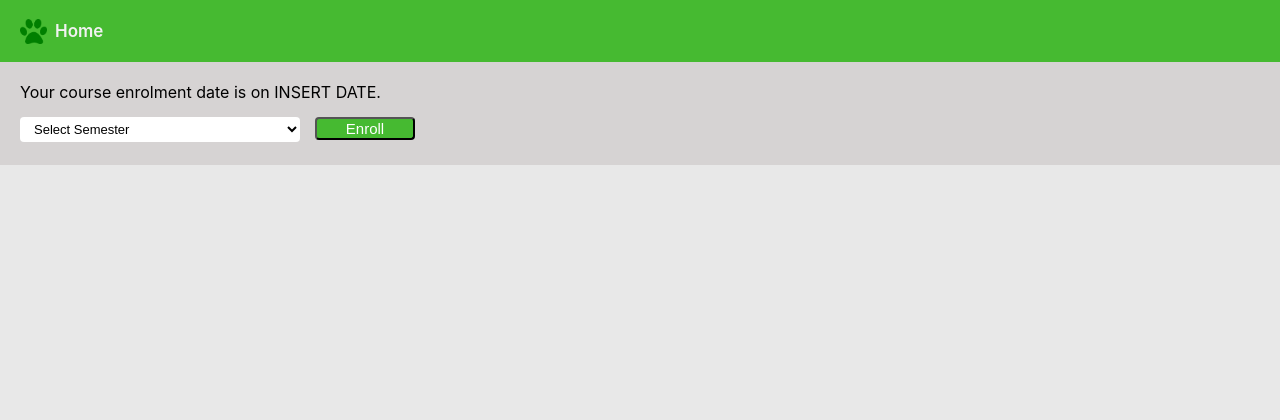
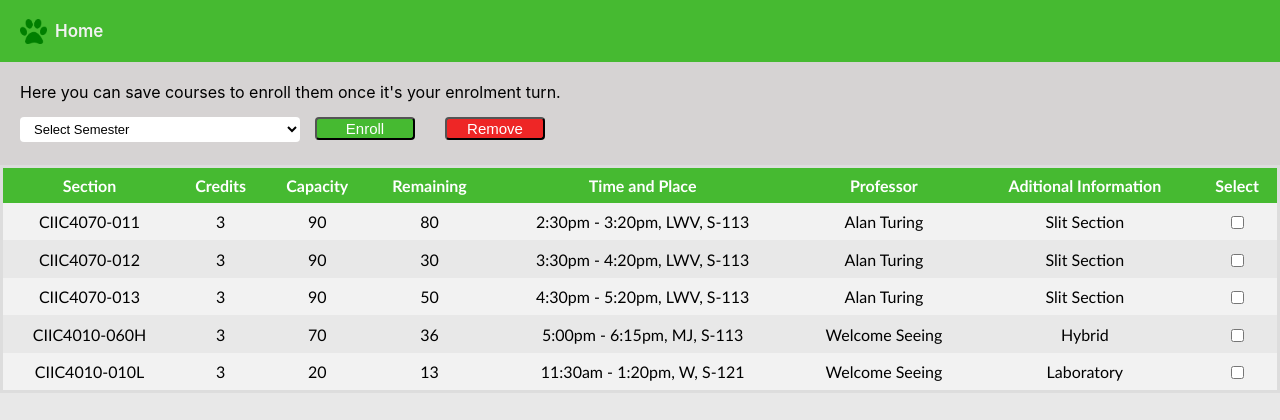
Before and after one commit to fabiolarobles1/los-reyes-de-la-punta-frontend, a React (Create React App) app: page /saved-courses in a window 1280 px wide. Shown: the top 420 px of the page. Built offline with nearby package versions, Linux system fonts and the light colour scheme.

Commit message:
added courses table to saved courses

```diff
--- /dev/null
+++ b/src/components/SavedCourses/CoursesTable.js
@@ -0,0 +1,90 @@
+import React, { Component } from 'react'
+import "./CoursesTable.css";
+
+export class SectionsTable extends Component {
+
+  // create dummy data since we this part of the back end is not implemented yet
+  constructor(props) {
+    super(props)
+    this.state = {
+       sections: [
+          {section: "CIIC4070-011",
+          credits: 3,
+          capacity: 90,
+          remaining: 80,
+          timePlace: "2:30pm - 3:20pm,   LWV,   S-113",
+          professor: "Alan Turing",
+          info: "Slit Section"},
+          {section: "CIIC4070-012",
+          credits: 3,
+          capacity: 90,
+          remaining: 30,
+          timePlace: "3:30pm - 4:20pm,   LWV,   S-113",
+          professor: "Alan Turing",
+          info: "Slit Section"},
+          {section: "CIIC4070-013",
+          credits: 3,
+          capacity: 90,
+          remaining: 50,
+          timePlace: "4:30pm - 5:20pm,   LWV,   S-113",
+          professor: "Alan Turing",
+          info: "Slit Section"},
+          {section: "CIIC4010-060H",
+          credits: 3,
+          capacity: 70,
+          remaining: 36,
+          timePlace: "5:00pm - 6:15pm,   MJ,   S-113",
+          professor: "Welcome Seeing",
+          info: "Hybrid"},
+          {section: "CIIC4010-010L",
+          credits: 3,
+          capacity: 20,
+          remaining: 13,
+          timePlace: "11:30am - 1:20pm,   W,   S-121",
+          professor: "Welcome Seeing",
+          info: "Laboratory"}
+       ]
+    }
+  }
+
+  renderTableData() {
+    return this.state.sections.map(section => {
+       return (
+        <tr key={section.section}>
+          <td>{section.section}</td>
+          <td>{section.credits}</td>
+          <td>{section.capacity}</td>
+          <td>{section.remaining}</td>
+          <td>{section.timePlace}</td>
+          <td>{section.professor}</td>
+          <td>{section.info}</td>
+          <td>
+            <input type="checkbox" value="section.section"/>
+          </td>
+        </tr>
+       )
+    })
+  }
+
+  renderTableHeader() {
+    let header = ["Section", "Credits", "Capacity", "Remaining", "Time and Place", "Professor", "Aditional Information", "Select"]
+    return header.map((name, index) => {
+       return <th key={index}>{name}</th>
+    })
+  }
+
+  render() {
+    return (
+      <div>
+        <table type="sections">
+          <tbody>
+            <tr>{this.renderTableHeader()}</tr>
+            {this.renderTableData()}
+          </tbody>
+        </table>
+      </div>
+    )
+  }
+}
+
+export default SectionsTable
--- a/src/components/SavedCourses/SavedCourses.css
+++ b/src/components/SavedCourses/SavedCourses.css
@@ -0,0 +1,20 @@
+
+/* Style for remove button */
+button[type="remove"] {
+  background-color: #ee2626;
+  color: #ffffff;
+  border-radius: 4px;
+  font-size: 15px;
+  width: 100px;
+}
+
+/* Style for remove button when hovering over it */
+button:hover[type="remove"] {
+  background-color: #ff4747;
+}
+
+/* Style for remove button when pressing it */
+button:active[type="remove"] {
+  background-color: #d62121;
+  color: #000000;
+}
--- a/src/components/SavedCourses/SavedCourses.js
+++ b/src/components/SavedCourses/SavedCourses.js
@@ -1,5 +1,7 @@
 import React, { Component } from 'react'
 import history from "../../Routing/history";
+import "./SavedCourses.css";
+import CoursesTable from "./CoursesTable";
 
 export class SavedCourses extends Component {
   render() {
@@ -13,7 +15,7 @@ export class SavedCourses extends Component {
           </p>
         </div>
         <div className="description">
-          Your course enrolment date is on INSERT DATE.
+          Here you can save courses to enroll them once it's your enrolment turn.
           <br/>
           <select type="semesterDetails">
             <option value="0">Select Semester</option>
@@ -24,6 +26,10 @@ export class SavedCourses extends Component {
             <option value="extendedSummer">Extended Summer 2021 (6 weeks)</option>
           </select>
           <button type="enroll">Enroll</button>
+          <button type="remove">Remove</button>
+        </div>
+        <div className="courses">
+          <CoursesTable/>
         </div>
       </div>
     )
```
Also changed, not shown: src/components/SavedCourses/CoursesTable.css (added).
